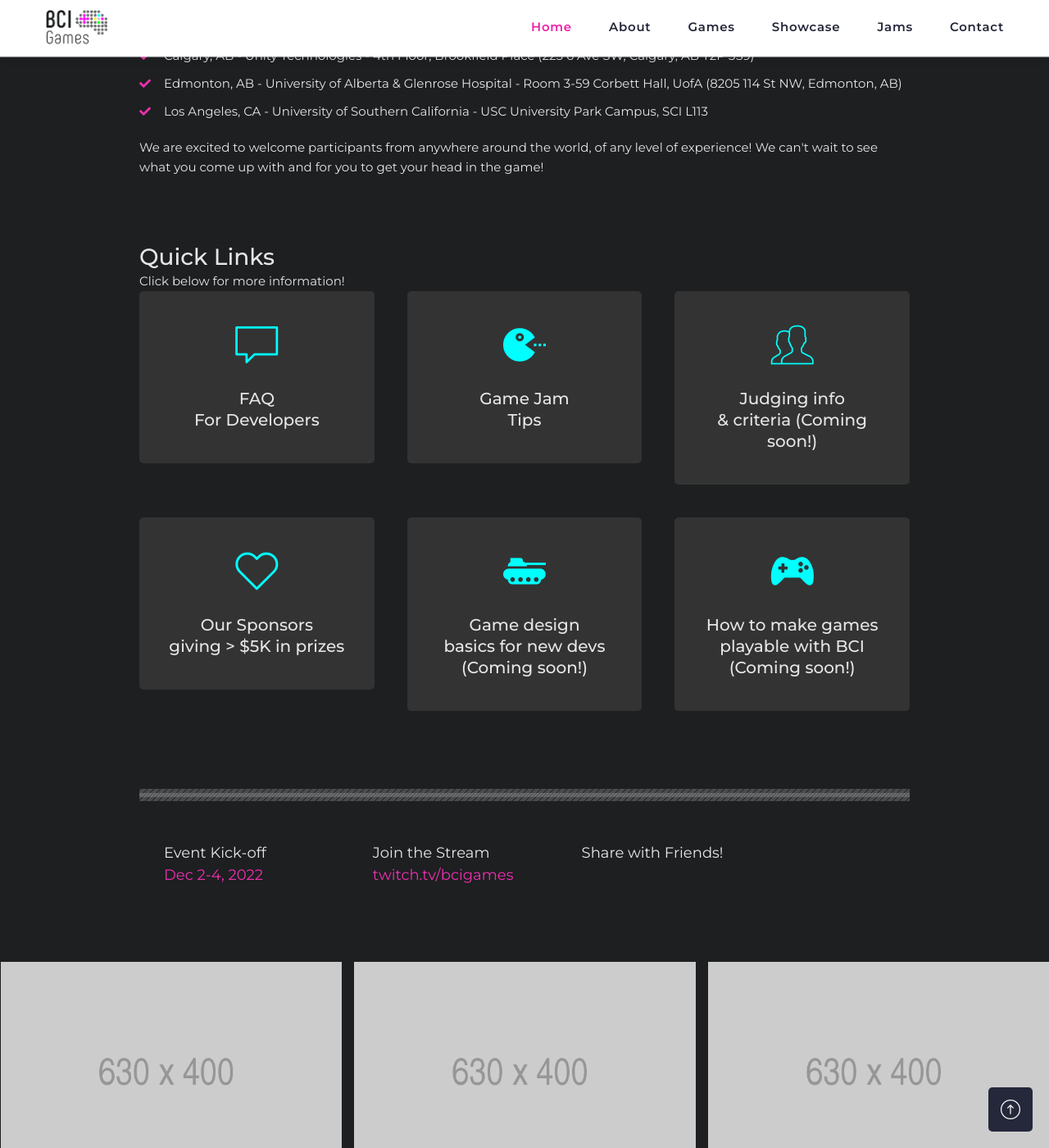
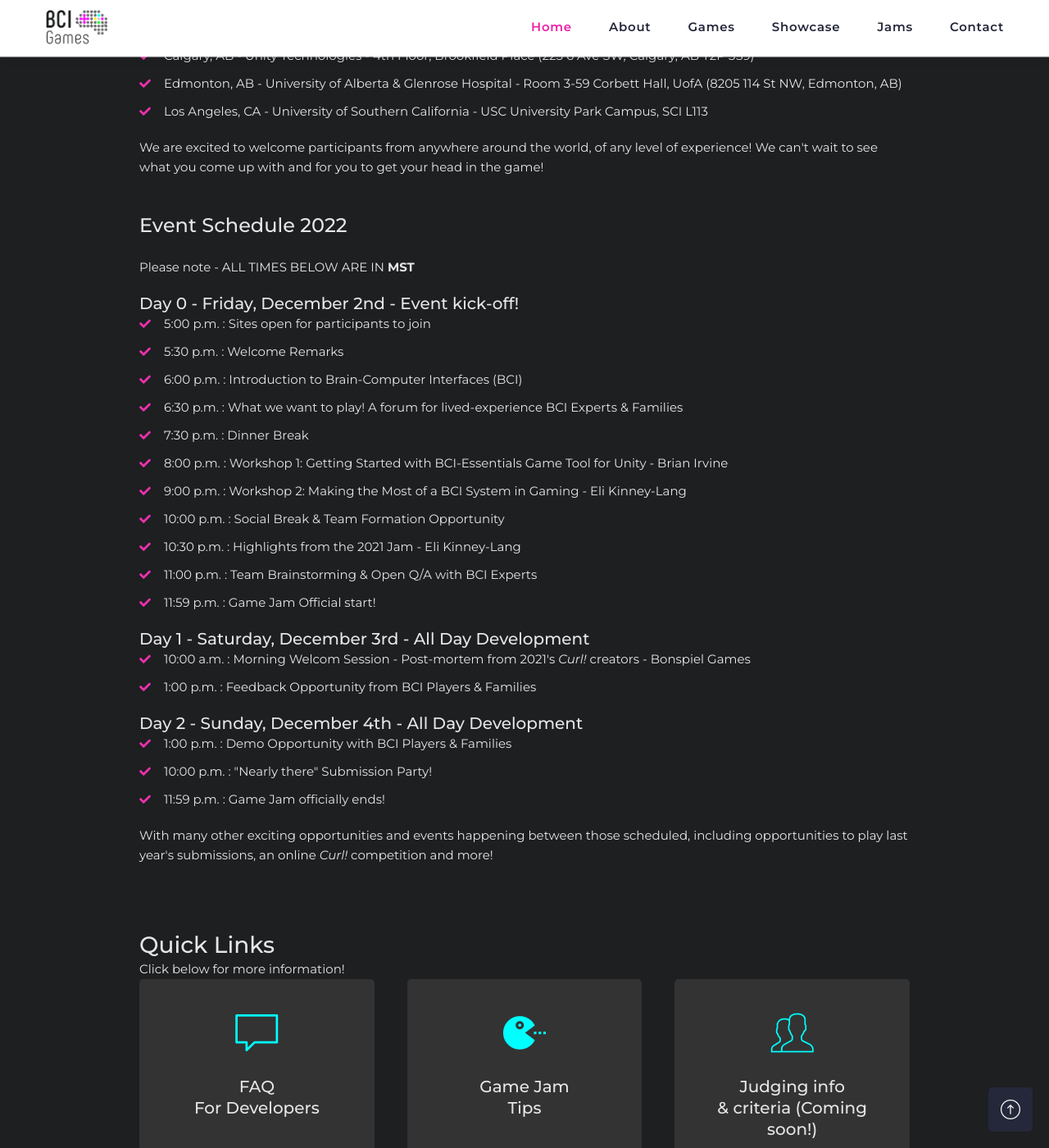
Before and after one commit to BCI-Games/bci-games.github.io, a Jekyll site: the page built from gamejam.html, in a window 1280 px wide and 1400 px high, scrolled down 2404 px. Shown: the whole window at 82% size. Built offline with Jekyll 4.4.1, drawn with Linux system fonts in a browser that asks for light colours.

Commit message:
First set of changes, will keep adding more tonight later.

```diff
--- a/gamejam.html
+++ b/gamejam.html
@@ -81,6 +81,49 @@ layout: default
                     <p>
                         We are excited to welcome participants from anywhere around the world, of any level of experience! We can't wait to see what you come up with and for you to get your head in the game!
                     </p>
+
+                    <br>
+                    <h4>Event Schedule 2022</h4>
+                    <br>
+                    <p> Please note - ALL TIMES BELOW ARE IN <b>MST</b> </p>
+                    <h5>Day 0 - Friday, December 2nd - Event kick-off!</h5>
+                    <ul>
+                        <li> 5:00 p.m.  : Sites open for participants to join</li>
+                        <li> 5:30 p.m.  : Welcome Remarks</li>
+                        <li> 6:00 p.m.  : Introduction to Brain-Computer Interfaces (BCI) </li>
+                        <li> 6:30 p.m.  : What we want to play! A forum for lived-experience BCI Experts & Families</li>
+                        <li> 7:30 p.m.  : Dinner Break</li>
+                        <li> 8:00 p.m.  : Workshop 1: Getting Started with BCI-Essentials Game Tool for Unity - Brian Irvine</li>
+                        <li> 9:00 p.m.  : Workshop 2: Making the Most of a BCI System in Gaming - Eli Kinney-Lang</li>
+                        <li> 10:00 p.m. : Social Break & Team Formation Opportunity</li>
+                        <li> 10:30 p.m. : Highlights from the 2021 Jam - Eli Kinney-Lang</li>
+                        <li> 11:00 p.m. : Team Brainstorming & Open Q/A with BCI Experts</li>
+                        <li> 11:59 p.m. : Game Jam Official start!</li>
+                        <!-- <li> 5:00/7:00 p.m. : Sites open for participants to join</li>
+                        <li> 5:30/7:30 p.m. : Welcome Remarks</li>
+                        <li> 6:00/8:00 p.m. : Introduction to Brain-Computer Interfaces (BCI) </li>
+                        <li> 6:30/8:30 p.m. : What we want to play! A forum for lived-experience BCI Experts & Families</li>
+                        <li> 7:30/9:30 p.m. : Dinner Break</li>
+                        <li> 8:00/10:00 p.m.: Workshop 1: Getting Started with BCI-Essentials Game Tool for Unity - Brian Irvine</li>
+                        <li> 9:00/11:00 p.m.: Workshop 2: Making the Most of a BCI System in Gaming - Eli Kinney-Lang</li>
+                        <li> 10:00/12:00a.m.: Social Break & Team Formation Opportunity</li>
+                        <li> 10:30/12:30a.m.: Highlights from the 2021 Jam - Eli Kinney-Lang</li>
+                        <li> 11:00/1:00 a.m.: Team Brainstorming & Open Q/A with BCI Experts</li>
+                        <li> 11:59 p.m.     : Game Jam official start!</li> -->
+                    </ul>
+                    <h5>Day 1 - Saturday, December 3rd - All Day Development</h2>
+                    <ul>
+                        <li>10:00 a.m.  : Morning Welcom Session - Post-mortem from 2021's <i>Curl!</i> creators - Bonspiel Games</li>
+                        <li>1:00 p.m.   : Feedback Opportunity from BCI Players & Families</li>
+
+                    </ul>
+                    <h5>Day 2 - Sunday, December 4th - All Day Development</h2>
+                    <ul>
+                        <li>1:00 p.m.   : Demo Opportunity with BCI Players & Families</li>
+                        <li>10:00 p.m.  : "Nearly there" Submission Party!</li>
+                        <li>11:59 p.m.  : Game Jam officially ends!</li>
+                    </ul>
+                    <p> With many other exciting opportunities and events happening between those scheduled, including opportunities to play last year's submissions, an online <i>Curl!</i> competition and more!</p>
 
                 </div>
 
```
